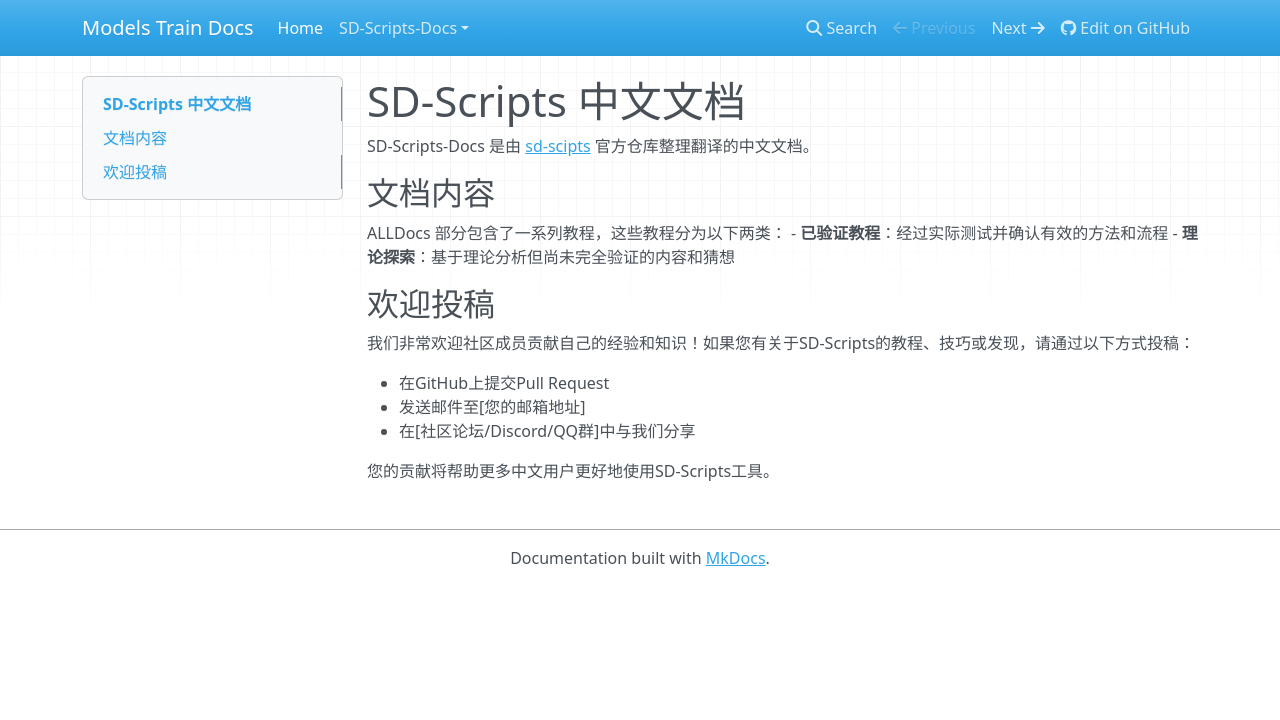
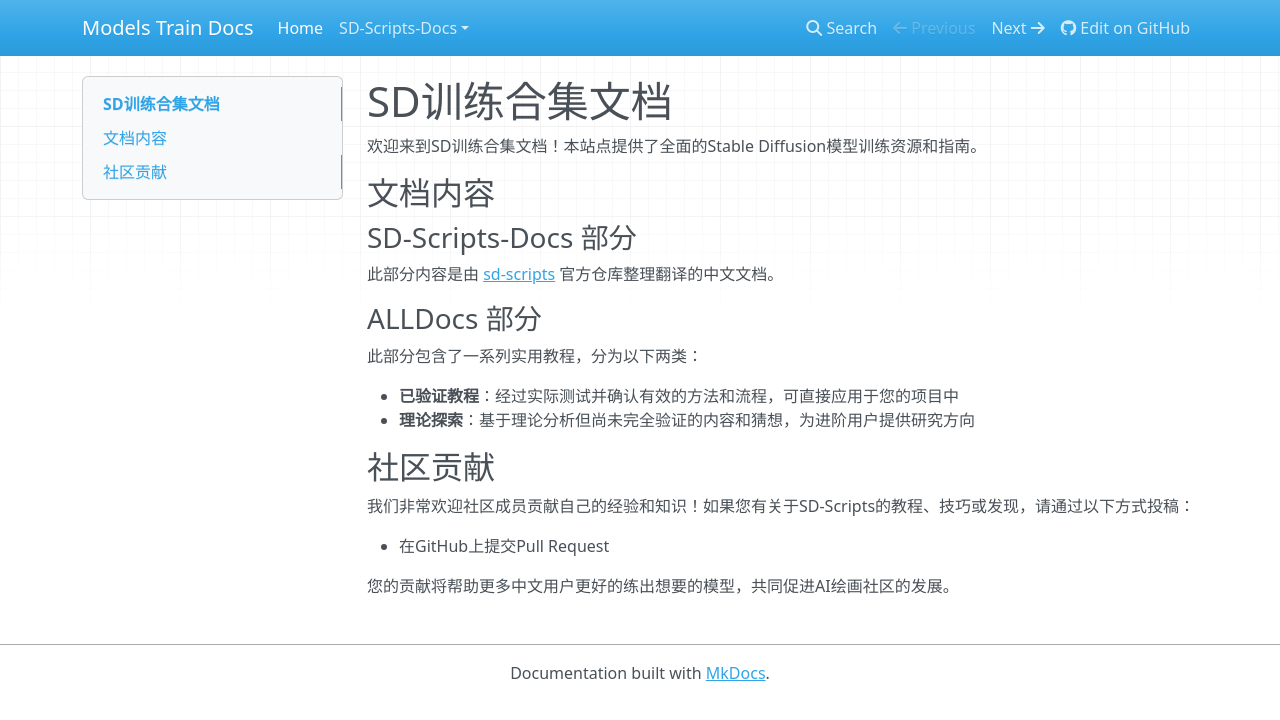
Before and after one commit to SD-Model-Tools/sd-moadel-doc_zh_cn, an MkDocs documentation site: the page built from docs/index.md, in a window 1280 px wide. Shown: the top 720 px of the page. Built offline with MkDocs 1.6.1, drawn with Linux system fonts in a browser that asks for light colours; nearby versions of some CDN libraries; old or Windows-style settings are respelled for this version of MkDocs.

Commit message:
docs: 更新文档标题和内容结构以提升可读性
更新了文档的标题和内容结构，使其更加清晰和易于理解。同时，调整了部分措辞以更好地传达信息，并鼓励社区成员参与贡献。

```diff
--- a/docs/index.md
+++ b/docs/index.md
@@ -1,19 +1,24 @@
-# SD-Scripts 中文文档
+# SD训练合集文档
 
-SD-Scripts-Docs 是由 [sd-scipts](https://github.com/kohya-ss/sd-scripts/tree/main) 官方仓库整理翻译的中文文档。
+欢迎来到SD训练合集文档！本站点提供了全面的Stable Diffusion模型训练资源和指南。
 
 ## 文档内容
 
-ALLDocs 部分包含了一系列教程，这些教程分为以下两类：
-- **已验证教程**：经过实际测试并确认有效的方法和流程
-- **理论探索**：基于理论分析但尚未完全验证的内容和猜想
+### SD-Scripts-Docs 部分
 
-## 欢迎投稿
+此部分内容是由 [sd-scripts](https://github.com/kohya-ss/sd-scripts/tree/main) 官方仓库整理翻译的中文文档。
+
+### ALLDocs 部分
+
+此部分包含了一系列实用教程，分为以下两类：
+
+- **已验证教程**：经过实际测试并确认有效的方法和流程，可直接应用于您的项目中
+- **理论探索**：基于理论分析但尚未完全验证的内容和猜想，为进阶用户提供研究方向
+
+## 社区贡献
 
 我们非常欢迎社区成员贡献自己的经验和知识！如果您有关于SD-Scripts的教程、技巧或发现，请通过以下方式投稿：
 
 - 在GitHub上提交Pull Request
-- 发送邮件至[您的邮箱地址]
-- 在[社区论坛/Discord/QQ群]中与我们分享
 
-您的贡献将帮助更多中文用户更好地使用SD-Scripts工具。
+您的贡献将帮助更多中文用户更好的练出想要的模型，共同促进AI绘画社区的发展。
```
